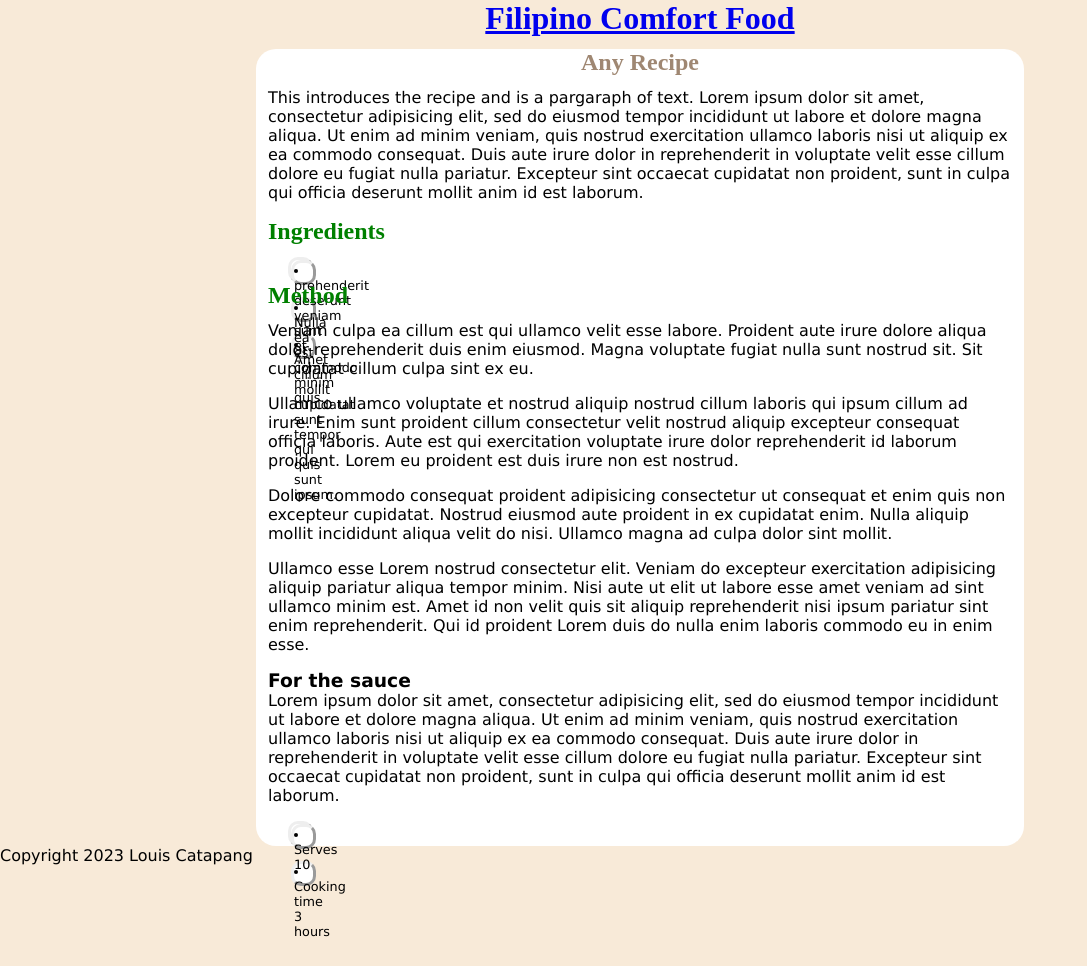
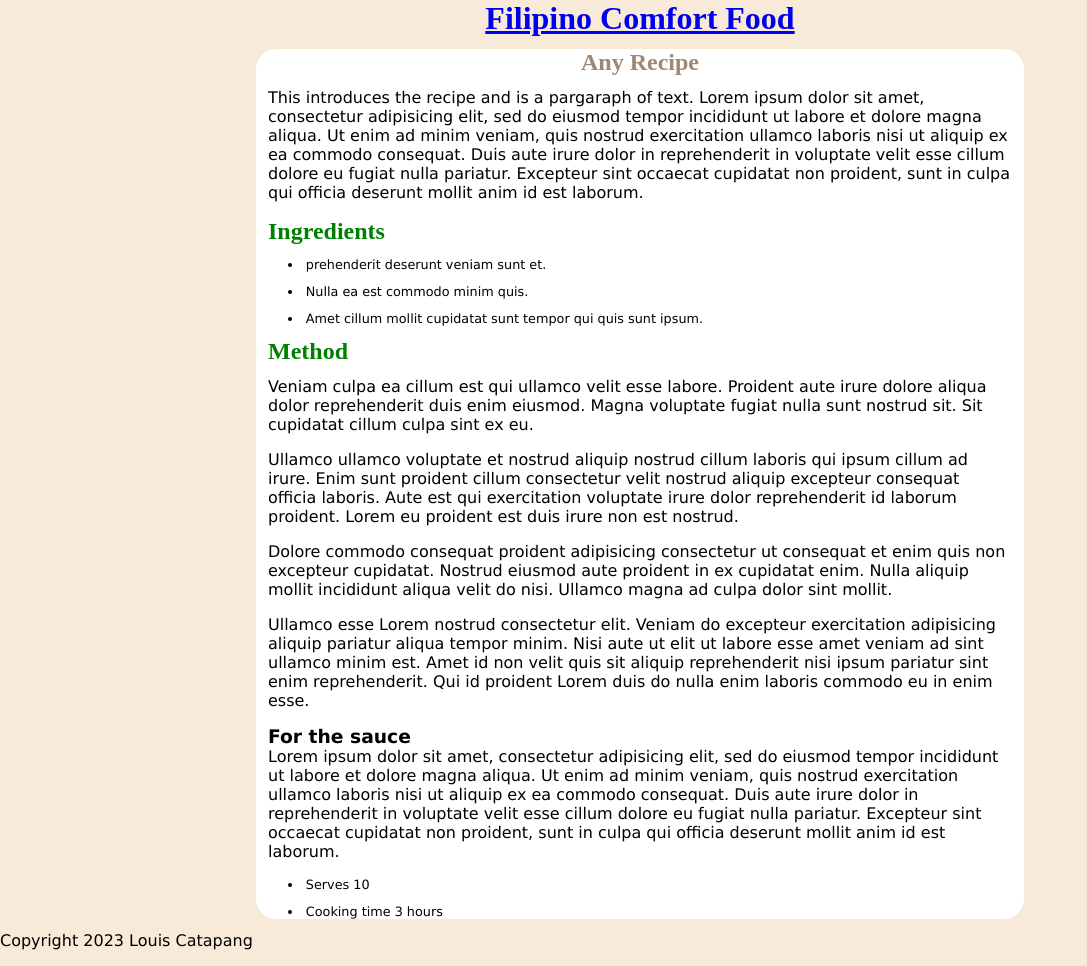
Before and after one commit to Loohwis/Recipe1, a Jekyll site: the page built from _recipes/recipe2.md, in a window 1280 px wide. Shown: the whole page, without its empty margins (0-1087 px from the left). Built offline with Jekyll 4.4.1, drawn with Linux system fonts in a browser that asks for light colours; before the commit the page ends 939 px from its top, so only the background shows below that.

Commit message:
Update recipes.css

```diff
--- a/styles/recipes.css
+++ b/styles/recipes.css
@@ -55,19 +55,12 @@ img {
 
 ul {
   margin-left: 20px;
-  border-radius: 10px;
-  border-style: outset;
-  height: 25px;
-  width: 25px;
-  background-color: white;
   /* columns: 2; */
   /* column-rule: 1px solid blue; */
 }
 
-li {
-  font-size: .8em;
-  margin-bottom: 12px;
-  list-style-position: inside;
+rep_but {
+ margin-left: 20px;
   border-radius: 10px;
   border-style: outset;
   height: 25px;
@@ -75,6 +68,12 @@ li {
   background-color: white;
 }
 
+li {
+  font-size: .8em;
+  margin-bottom: 12px;
+  list-style-position: inside;
+}
+
 .caption {
   font-size:.8em;
   float:right;
```
